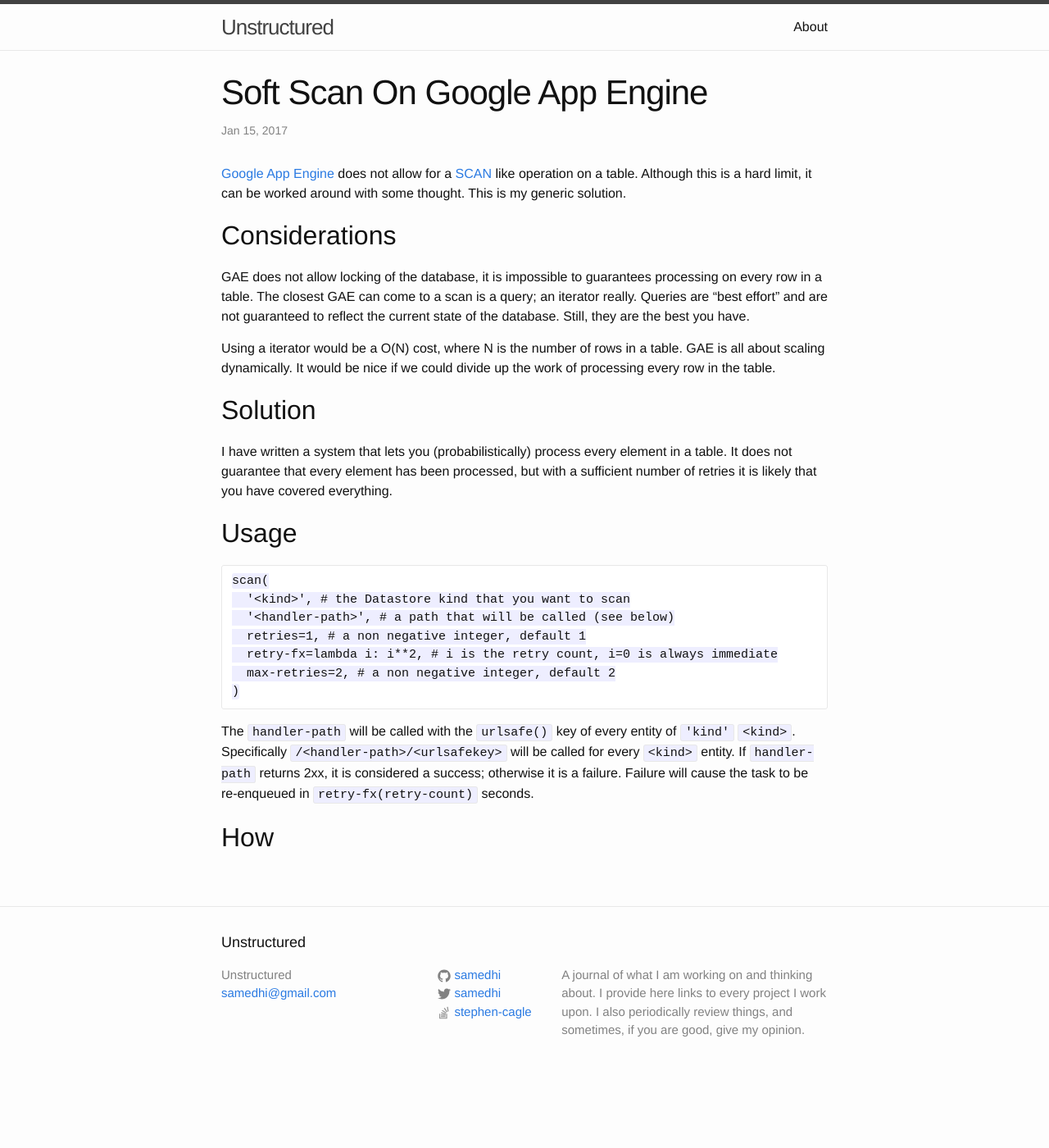
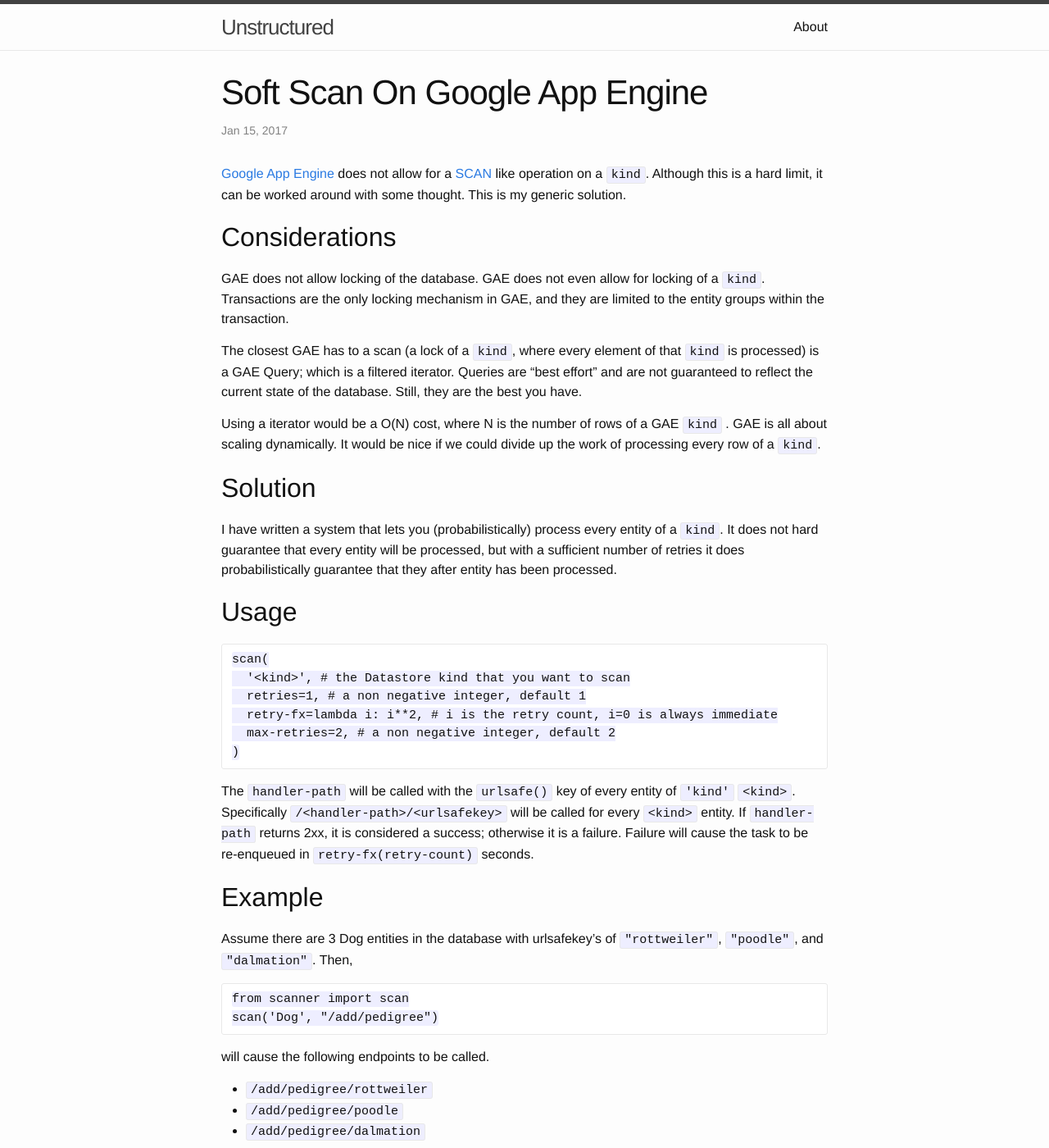
Before and after one commit to samedhi/samedhi.github.io, a Jekyll site: the page built from _posts/2017-01-15-soft-scan-on-google-app-engine.md, in a window 1280 px wide and 1400 px high. Shown: the whole window at 82% size. Built offline with Jekyll 4.4.1, drawn with Linux system fonts in a browser that asks for light colours; comment, search, counter and statistics services are not loaded; some of the changed text lies outside the part shown.

Commit message:
Update and refinement

````diff
--- a/_posts/2017-01-15-soft-scan-on-google-app-engine.md
+++ b/_posts/2017-01-15-soft-scan-on-google-app-engine.md
@@ -3,22 +3,23 @@ layout: post
 categories: [code]
 ---
 
-[Google App Engine](https://cloud.google.com/appengine/) does not allow for a [SCAN](https://en.wikipedia.org/wiki/Full_table_scan) like operation on a table. Although this is a hard limit, it can be worked around with some thought. This is my generic solution.
+[Google App Engine](https://cloud.google.com/appengine/) does not allow for a [SCAN](https://en.wikipedia.org/wiki/Full_table_scan) like operation on a `kind`. Although this is a hard limit, it can be worked around with some thought. This is my generic solution.
 
 ## Considerations
-GAE does not allow locking of the database, it is impossible to guarantees processing on every row in a table. The closest GAE can come to a scan is a query; an iterator really. Queries are "best effort" and are not guaranteed to reflect the current state of the database. Still, they are the best you have.
+GAE does not allow locking of the database. GAE does not even allow for locking of a `kind`. Transactions are the only locking mechanism in GAE, and they are limited to the entity groups within the transaction.
 
-Using a iterator would be a O(N) cost, where N is the number of rows in a table. GAE is all about scaling dynamically. It would be nice if we could divide up the work of processing every row in the table.
+ The closest GAE has to a scan (a lock of a `kind`, where every element of that `kind` is processed) is a GAE Query; which is a filtered iterator. Queries are "best effort" and are not guaranteed to reflect the current state of the database. Still, they are the best you have.
+
+Using a iterator would be a O(N) cost, where N is the number of rows of a GAE `kind` . GAE is all about scaling dynamically. It would be nice if we could divide up the work of processing every row of a `kind`.
 
 ## Solution
-I have written a system that lets you (probabilistically) process every element in a table. It does not guarantee that every element has been processed, but with a sufficient number of retries it is likely that you have covered everything.
+I have written a system that lets you (probabilistically) process every entity of a `kind`. It does not hard guarantee that every entity will be processed, but with a sufficient number of retries it does probabilistically guarantee that they after entity has been processed.
 
 ## Usage
 
 ```
 scan(
   '<kind>', # the Datastore kind that you want to scan
-  '<handler-path>', # a path that will be called (see below)
   retries=1, # a non negative integer, default 1
   retry-fx=lambda i: i**2, # i is the retry count, i=0 is always immediate
   max-retries=2, # a non negative integer, default 2
@@ -27,4 +28,16 @@ scan(
 
 The `handler-path` will be called with the `urlsafe()` key of every entity of `'kind'` `<kind>`. Specifically `/<handler-path>/<urlsafekey>` will be called for every `<kind>` entity. If `handler-path` returns 2xx, it is considered a success; otherwise it is a failure. Failure will cause the task to be re-enqueued in `retry-fx(retry-count)` seconds.
 
-## How
+## Example
+
+Assume there are 3 Dog entities in the database with urlsafekey's of `"rottweiler"`, `"poodle"`, and `"dalmation"`. Then,
+```
+from scanner import scan
+scan('Dog', "/add/pedigree")
+```
+will cause the following endpoints to be called.
+* `/add/pedigree/rottweiler`
+* `/add/pedigree/poodle`
+* `/add/pedigree/dalmation`
+
+This isn't much of a big deal when we are talking about 3 entities. But it is pretty useful when we are talking about thousands or millions of entities. Thanks to this "soft scan" we have the ability to have a function (a endpoint) called on every item of a particular kind in the datastore.
````
Also changed, not shown: _posts/2017-01-02-gaend.md (+2 -2 lines), _posts/2017-01-08-convert-datastore-into-elasticsearch.md (+4 -4 lines), _posts/2017-01-21-japan-travel-log.md (+6 -1 lines).
